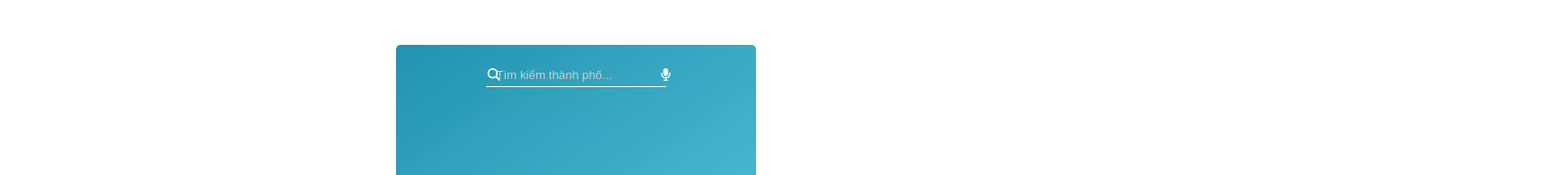
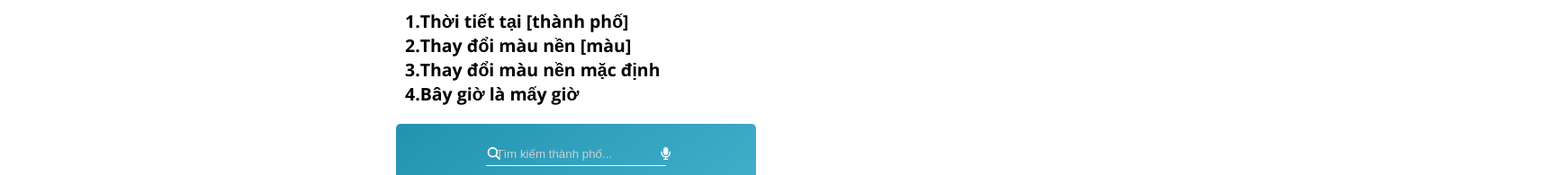
Before and after one commit to quanglam04/virtual-assistant-basic, a plain HTML site: page index.html in a window 1280 px wide. Shown: the top 195 px of the page at 90% size, 1730 px wide, since content can reach past the window. Drawn offline with nearby package versions, Linux system fonts and the light colour scheme.

Commit message:
feat: Thêm hướng dẫn

```diff
--- a/index.css
+++ b/index.css
@@ -1,13 +1,21 @@
 * {
     padding: 0;
     margin: 0;
+}
+
+.guide {
+    position: relative;
+    left: 450px;
+    margin-top: 10px;
+    font-family: 'Open Sans', sans-serif;
+    font-size: small;
 }
 
 .container {
     color: white;
     background: linear-gradient(145deg, #2193b0, #6dd5ed);
     width: 400px;
-    margin: 50px auto;
+    margin: 20px auto;
     border-radius: 5px;
     font-size: 14px;
     font-family: 'Open Sans', sans-serif;
--- a/index.html
+++ b/index.html
@@ -14,6 +14,12 @@
 </head>
 
 <body>
+    <div class="guide">
+        <h2>1.Thời tiết tại [thành phố]</h2>
+        <h2>2.Thay đổi màu nền [màu]</h2>
+        <h2>3.Thay đổi màu nền mặc định</h2>
+        <h2>4.Bây giờ là mấy giờ</h2>
+    </div>
     <div class="container">
         <div class="main-section">
             <div class="search-bar">
--- a/js/index.js
+++ b/js/index.js
@@ -14,7 +14,6 @@ const sunset = document.querySelector('.sunset');
 const humidity = document.querySelector('.humidity');
 const windSpeed = document.querySelector('.wind-speed');
 //test
-alert("trinhquanglam")
 searchInput.addEventListener('change', (e) => {
     fetch(`https://api.openweathermap.org/data/2.5/weather?q=${e.target.value}&appid=${APP_ID}&units=metric&lang=vi`)
         .then(async res => {
```
